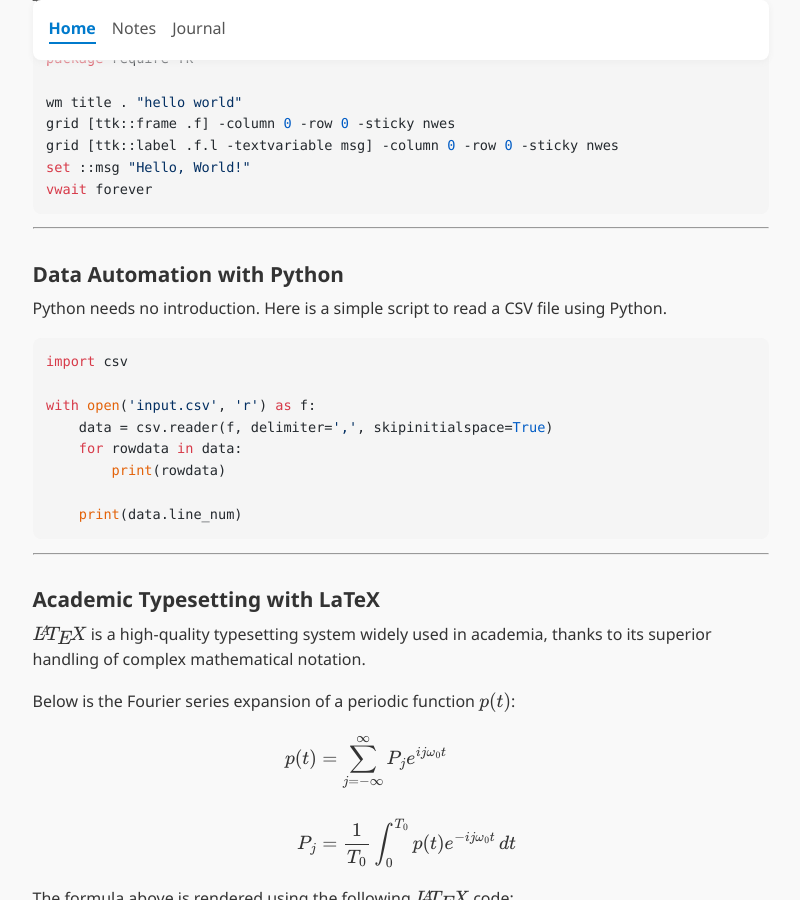
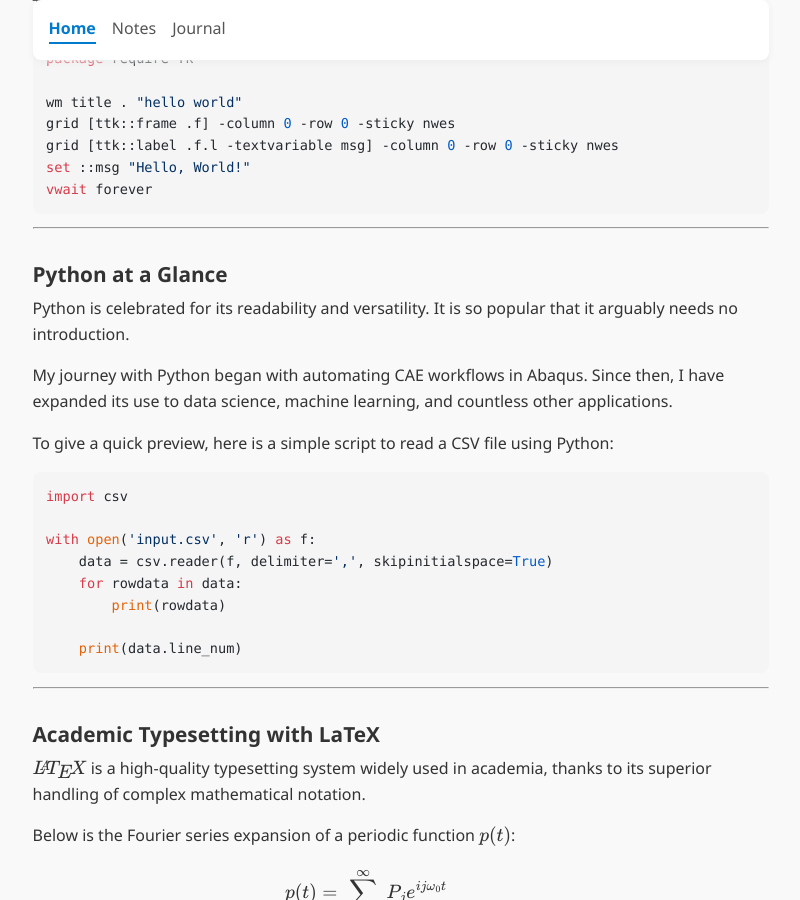
Before and after one commit to wyatthoho/wyatthoho.github.io, a Jekyll site: the page built from index.md, in a window 1280 px wide and 900 px high, scrolled down 1051 px. Shown: the whole window, without its empty margins (232-1032 px from the left). Built offline with Jekyll 4.4.1, drawn with Linux system fonts in a browser that asks for light colours; nearby versions of some CDN libraries; some of the changed text lies outside the part shown.

Commit message:
update section headers and expand Python section

````diff
--- a/index.md
+++ b/index.md
@@ -57,10 +57,17 @@ vwait forever
 
 ---
 
-## Data Automation with Python
+## Python at a Glance
 
-Python needs no introduction. Here is a simple script to read
-a CSV file using Python.
+Python is celebrated for its readability and versatility. It
+is so popular that it arguably needs no introduction.
+
+My journey with Python began with automating CAE workflows in
+Abaqus. Since then, I have expanded its use to data science,
+machine learning, and countless other applications.
+
+To give a quick preview, here is a simple script to read a CSV
+file using Python:
 
 ```Python
 import csv
````
Also changed, not shown: other parts of index.md (+1 -1 lines).
